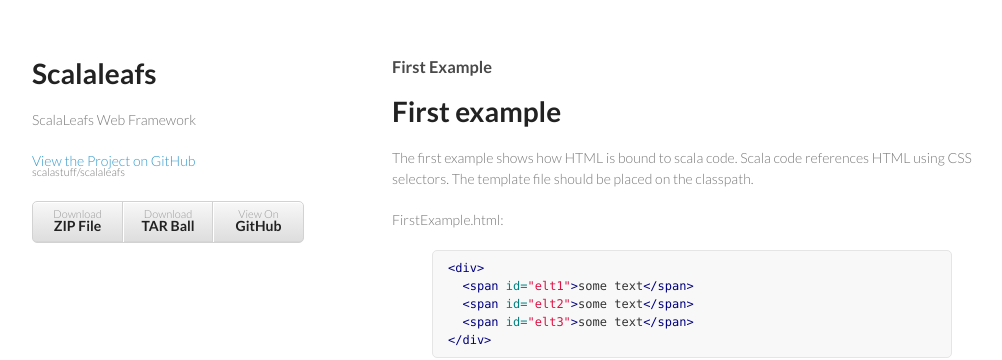
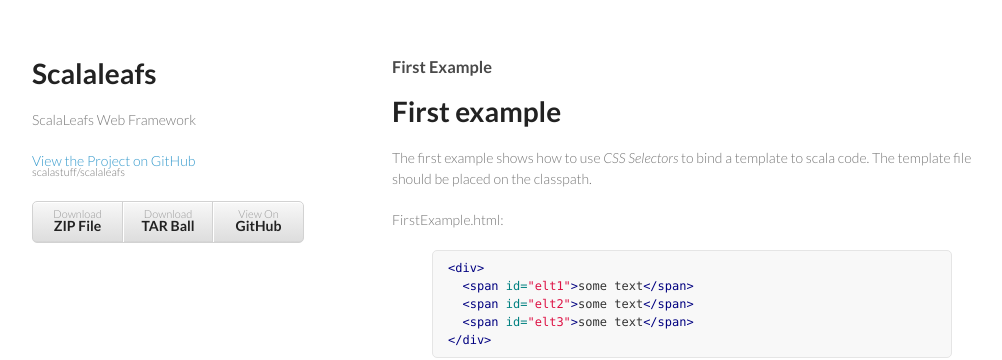
Before and after one commit to scalastuff/scalaleafs, a Jekyll site: the page built from first-steps.md, in a window 1280 px wide. Shown: the top 360 px of the page, without its empty margins (128-1130 px from the left). Built offline with Jekyll 4.4.1, drawn with Linux system fonts in a browser that asks for light colours.

Commit message:
Updated first-steps.md

```diff
--- a/first-steps.md
+++ b/first-steps.md
@@ -4,7 +4,7 @@
 ---
 # First example
 
-The first example shows how HTML is bound to scala code. Scala code references HTML using CSS selectors. The template file should be placed on the classpath.
+The first example shows how to use *CSS Selectors* to bind a template to scala code. The template file should be placed on the classpath.
 
 FirstExample.html:
 
```
